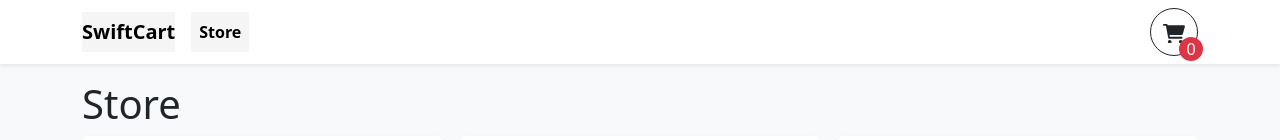
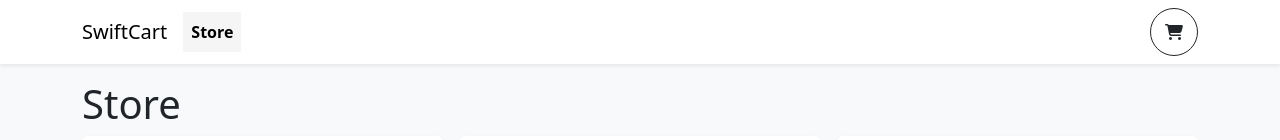
Before and after one commit to TheNewC0der-24/SwiftCart-REACT, a React (Vite) app: page /store in a window 1280 px wide. Shown: the top 140 px of the page. Built offline with nearby package versions, Linux system fonts and the light colour scheme.

Commit message:
✨ feat: Add open cart offCanvas and show cart items quantity

```diff
--- a/src/Components/Navbar.tsx
+++ b/src/Components/Navbar.tsx
@@ -1,24 +1,25 @@
 import { Navbar as NavbarBs, Container, Nav, Button } from 'react-bootstrap';
 import { NavLink } from 'react-router-dom';
 
+import { useShoppingCart } from '../Context/ShoppingCartContext';
+
 export function Navbar() {
+
+    const { openCart, cartQuantity } = useShoppingCart();
+
     return (
         <NavbarBs sticky='top' className='bg-white shadow-sm mb-3'>
             <Container>
-                <NavbarBs.Brand to="/store" as={NavLink}>SwiftCart</NavbarBs.Brand>
+                <NavbarBs.Brand>SwiftCart</NavbarBs.Brand>
                 <Nav className='me-auto'>
-                    <Nav.Link to="/store" as={NavLink}>Store</Nav.Link>
+                    <Nav.Link className="active" to="/store" as={NavLink}>Store</Nav.Link>
                 </Nav>
-                <Button variant="outline-dark" className='rounded-circle' style={{ position: "relative", width: "3rem", height: "3rem" }}>
-                    <svg
-                        xmlns="http://www.w3.org/2000/svg"
-                        viewBox="0 0 576 512"
-                        fill="currentColor"
-                    >
-                        <path d="M96 0C107.5 0 117.4 8.19 119.6 19.51L121.1 32H541.8C562.1 32 578.3 52.25 572.6 72.66L518.6 264.7C514.7 278.5 502.1 288 487.8 288H170.7L179.9 336H488C501.3 336 512 346.7 512 360C512 373.3 501.3 384 488 384H159.1C148.5 384 138.6 375.8 136.4 364.5L76.14 48H24C10.75 48 0 37.25 0 24C0 10.75 10.75 0 24 0H96zM128 464C128 437.5 149.5 416 176 416C202.5 416 224 437.5 224 464C224 490.5 202.5 512 176 512C149.5 512 128 490.5 128 464zM512 464C512 490.5 490.5 512 464 512C437.5 512 416 490.5 416 464C416 437.5 437.5 416 464 416C490.5 416 512 437.5 512 464z" />
-                    </svg>
+                <Button variant="outline-dark" className='rounded-circle' style={{ position: "relative", width: "3rem", height: "3rem" }} onClick={() => openCart()}>
+                    <i className="fa-solid fa-cart-shopping"></i>
+
+                    {cartQuantity > 0 && (
                         <span
-                        className="position-absolute rounded-circle bg-danger"
+                            className="position-absolute rounded-circle bg-secondary"
                             style={{
                                 bottom: "0",
                                 right: "0",
@@ -31,8 +32,9 @@ export function Navbar() {
                                 transform: "translate(25%, 25%)",
                             }}
                         >
-                        0
+                            {cartQuantity}
                         </span>
+                    )}
                 </Button>
             </Container>
         </NavbarBs >
```
Lines whose indentation alone changed are shown as unchanged.
